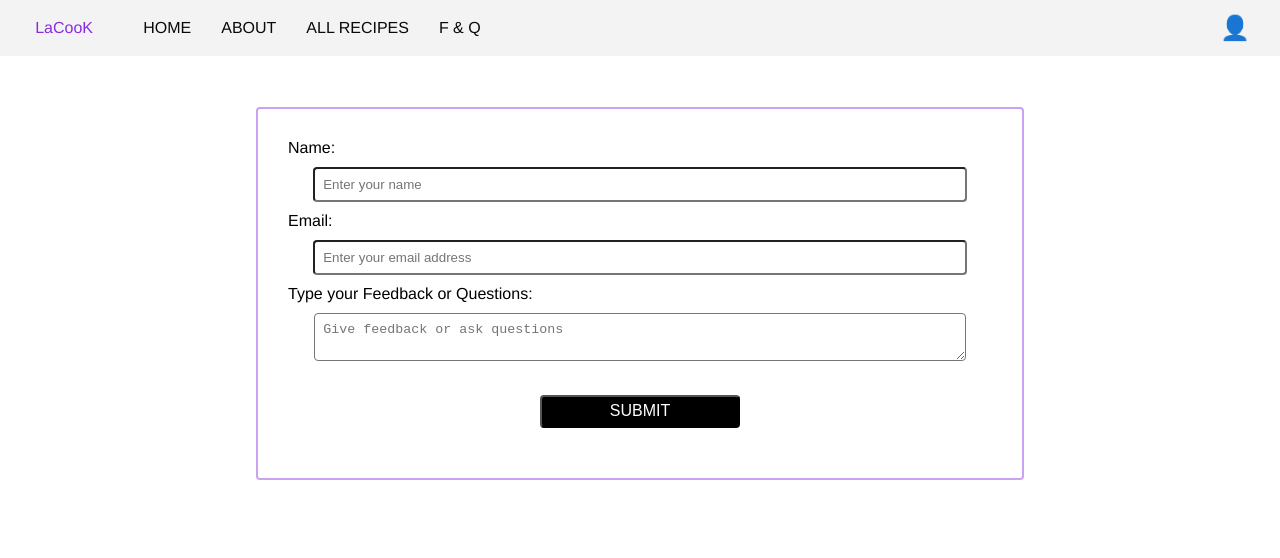
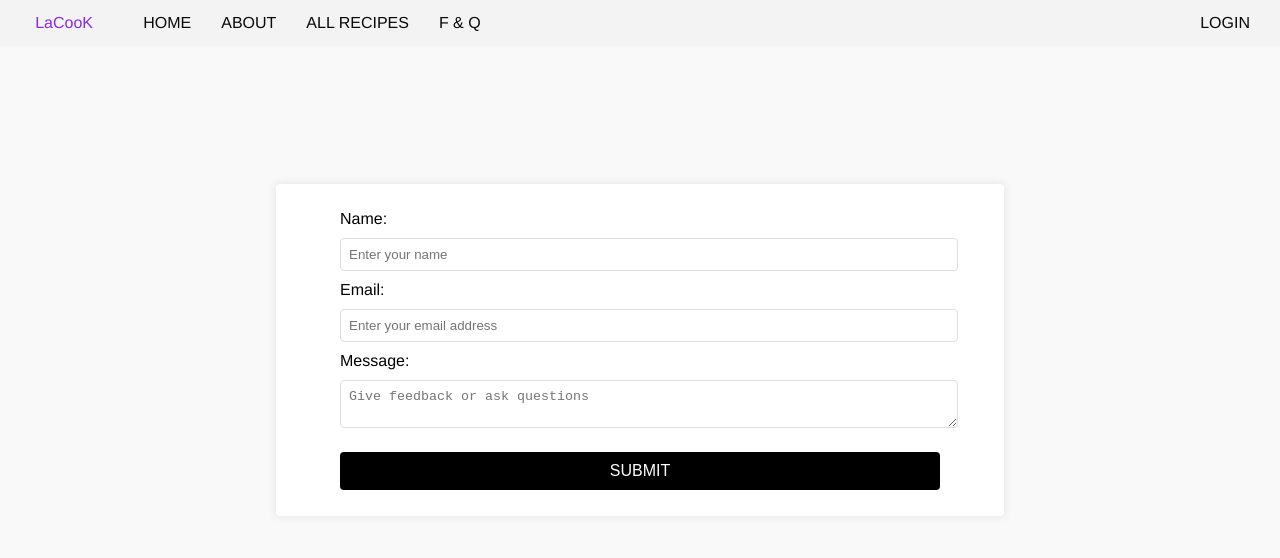
Before and after one commit to saduni-udeshika/vue-food-blog, a Vue app: page /feedback in a window 1280 px wide. Shown: the top 558 px of the page. Built offline with nearby package versions, Linux system fonts and the light colour scheme; no server answers.

Commit message:
Update styles

```diff
--- a/src/components/Navbar.vue
+++ b/src/components/Navbar.vue
@@ -10,21 +10,21 @@
     <router-link to="/recipes">
       <div class="nav-item">ALL RECIPES</div>
     </router-link>
+    <router-link to="/feedback">
+      <div class="nav-item">F & Q</div>
+    </router-link>
+    <div class="spacer"></div>
     <router-link v-if="$store.state.user" to="/compose">
       <div class="nav-item">COMPOSE</div>
     </router-link>
     <router-link v-if="$store.state.user" to="/feedback-list">
       <div class="nav-item">FEEDBACK</div>
     </router-link>
-    <router-link to="/feedback">
-      <div class="nav-item">F & Q</div>
-    </router-link>
-    <div class="spacer"></div>
     <div class="user-icon" v-if="user">
-      <div class="nav-item user-icon-content" @click="logout">⤴️</div>
+      <div class="nav-item" @click="logout">LOGOUT</div>
     </div>
     <router-link v-else to="/login" class="user-icon">
-      <div class="nav-item user-icon-content">👤</div>
+      <div class="nav-item">LOGIN</div>
     </router-link>
   </div>
 </template>
@@ -86,7 +86,7 @@ input
   margin-right: 15px
   display: flex
   align-items: center
-
+/* icon */
 .user-icon-content
   cursor: pointer
   font-size: 24px
--- a/src/views/Compose.vue
+++ b/src/views/Compose.vue
@@ -1,19 +1,17 @@
 <template>
   <div class="compose">
-    <h1>Compose</h1>
     <form @submit.prevent="submitPost">
-      <p>Upload Image Here</p>
-      <input type="file" @change="onFileChange" /><br />
-      <div id="image-box" v-if="imagePreview">
-        <img :src="imagePreview" alt="Image Preview" />
+      <div class="container">
+        <p>Upload Image Here...</p>
+        <input type="file" @change="onFileChange" /><br />
+        <div id="image-box" v-if="imagePreview">
+          <img :src="imagePreview" alt="Image Preview" />
+        </div>
       </div>
-      <input
-        type="text"
-        v-model="recipeHeading"
-        placeholder="Heading"
-        required
-      /><br />
-      <textarea v-model="recipe" placeholder="Recipe" required></textarea><br />
+      <label class="inputs">Recipe Tittle: </label><br />
+      <input type="text" v-model="recipeHeading" required /><br />
+      <label class="inputs">Recipe: </label><br />
+      <textarea v-model="recipe" required></textarea><br />
       <button type="submit">PUBLISH</button>
     </form>
   </div>
@@ -82,13 +80,18 @@ export default {
 <style lang="sass" scoped>
 .compose
   max-width: 600px
-  margin: 0 auto
+  margin: 10% auto
   padding: 2% 10%
   text-align: left
-  background-color: #f9f9f9
   border: 1px solid #ddd
   border-radius: 5px
   box-shadow: 0 0 10px rgba(0, 0, 0, 0.1)
+
+.container
+  border: 1px solid #ddd
+  border-radius: 5px
+  padding: 20px
+  margin-bottom: 25px
 
 form
   display: flex
@@ -96,14 +99,15 @@ form
 
 input[type="text"], textarea
   width: 100%
-  padding: 10px
+  padding: 10px 0px 10px 1px
   margin-bottom: 10px
   border: 1px solid #ddd
   border-radius: 5px
+  align-items: center
 
 button
-  padding: 10px 15px
-  background-color: #42b983
+  padding: 10px 8px
+  background-color: black
   color: white
   border: none
   border-radius: 5px
--- a/src/views/Feedback.vue
+++ b/src/views/Feedback.vue
@@ -1,7 +1,7 @@
 <template>
   <div class="feedback">
-    <form class="feedbackForm" @submit.prevent="submitFeedback">
-      <label class="inputs">Name: </label><br />
+    <form class="form" @submit.prevent="submitFeedback">
+      <label class="label">Name: </label>
       <input
         class="input"
         type="text"
@@ -9,7 +9,7 @@
         placeholder="Enter your name"
         required
       /><br />
-      <label class="inputs">Email: </label><br />
+      <label class="label">Email: </label>
       <input
         class="input"
         type="email"
@@ -17,7 +17,7 @@
         placeholder="Enter your email address"
         required
       /><br />
-      <label class="inputs">Type your Feedback or Questions: </label><br />
+      <label class="label">Message: </label>
       <textarea
         class="input"
         v-model="message"
@@ -25,7 +25,7 @@
         required
       ></textarea
       ><br />
-      <button class="submit" type="submit">SUBMIT</button>
+      <button class="button" type="submit">SUBMIT</button>
     </form>
   </div>
 </template>
@@ -72,28 +72,44 @@ export default {
 
 <style lang="sass" scoped>
 .feedback
+  display: flex
+  justify-content: center
+  align-items: center
   height: 76vh
-.feedbackForm
-  margin: 4% 20%
-  border: 2px solid #c9a3ef
+  background-color: #f9f9f9
+
+.form
+  max-width: 600px
+  width: 100%
+  padding: 2% 5%
+  box-shadow: 0 0 10px rgba(0, 0, 0, 0.1)
   border-radius: 4px
-  padding: 30px
+  background-color: #fff
+
 .input
-  width: 90%
+  width: 100%
   padding: 8px
-  margin: 10px
+  margin: 10px 0
   border-radius: 4px
-.inputs
-  float: left
+  border: 1px solid #ddd
+
+.label
+  display: block
   color: black
   font-size: 1rem
-.submit
-  width: 200px
-  padding: 0.75%
-  margin: 20px
+  text-align: left
+
+.button
+  width: 100%
+  padding: 10px
   border-radius: 4px
   font-size: 1rem
   color: white
   background-color: black
+  border: none
   cursor: pointer
+  margin-top: 10px
+
+.button:hover
+  background-color: #38a169
 </style>
--- a/src/views/FeedbackList.vue
+++ b/src/views/FeedbackList.vue
@@ -1,14 +1,17 @@
 <template>
   <div v-if="isLoggedIn" class="feedbackList">
-    <h1>Feedback</h1>
     <ul>
-      <li v-for="feedback in feedbacks" :key="feedback.id">
+      <li
+        v-for="feedback in feedbacks"
+        :key="feedback.id"
+        class="feedback-card"
+      >
         <strong>{{ feedback.name }}</strong
         >: {{ feedback.message }}
       </li>
     </ul>
   </div>
-  <div v-else>
+  <div v-else class="login-prompt">
     <p>Please log in to view feedback.</p>
   </div>
 </template>
@@ -18,7 +21,7 @@ import { getAuth, onAuthStateChanged } from "firebase/auth"
 import { getFirestore, collection, getDocs } from "firebase/firestore"
 
 export default {
-  name: "feedbackList",
+  name: "FeedbackList",
   data() {
     return {
       feedbacks: [],
@@ -52,9 +55,32 @@ export default {
 
 <style scoped>
 .feedbackList {
-  margin: 4% 20%;
+  margin: 2% 2%;
   padding: 30px;
-  border: 2px solid #c9a3ef;
   border-radius: 4px;
 }
+
+ul {
+  list-style-type: none;
+  padding-left: 20px; /* Add padding to separate bullets from text */
+}
+
+.feedback-card {
+  margin-bottom: 10px;
+  padding: 15px;
+  border: 1px solid #ddd;
+  border-radius: 5px;
+  background-color: #fff;
+  box-shadow: 0 0 5px rgba(0, 0, 0, 0.1);
+  text-align: left; /* Align text to the left */
+}
+
+.feedback-card:last-child {
+  margin-bottom: 0;
+}
+
+.login-prompt {
+  text-align: center;
+  margin: 20px;
+}
 </style>
--- a/src/views/Login.vue
+++ b/src/views/Login.vue
@@ -1,22 +1,29 @@
 <template>
-  <div class="form-container">
-    <h2>Login</h2>
-    <form @submit.prevent="login">
+  <div class="feedback">
+    <form class="form" @submit.prevent="login">
+      <h2>Login</h2>
       <div class="form-group">
-        <label for="email">Email</label>
-        <input type="email" v-model="email" required />
+        <label class="label">Email</label>
+        <input
+          class="input"
+          type="email"
+          v-model="email"
+          placeholder="Enter your email"
+          required
+        />
       </div>
       <div class="form-group">
-        <label for="password">Password</label>
-        <input type="password" v-model="password" required />
+        <label class="label">Password</label>
+        <input
+          class="input"
+          type="password"
+          v-model="password"
+          placeholder="Enter your password"
+          required
+        />
       </div>
-      <button type="submit">Login</button>
+      <button class="button" type="submit">Login</button>
     </form>
-    <!-- <div class="signup-link">
-      <p>
-        Don't have an account? <router-link to="/signup">Sign up</router-link>
-      </p>
-    </div> -->
   </div>
 </template>
 
@@ -48,50 +55,49 @@ export default {
 }
 </script>
 
-<style scoped>
-.form-container {
-  max-width: 400px;
-  margin: 0 auto;
-  padding: 20px;
-  border: 1px solid #ccc;
-  border-radius: 5px;
-}
-.form-group {
-  margin-bottom: 15px;
-}
-.form-group label {
-  display: block;
-  margin-bottom: 5px;
-}
-.form-group input {
-  width: 100%;
-  padding: 8px;
-  box-sizing: border-box;
-}
-button {
-  width: 100%;
-  padding: 10px;
-  background-color: #42b983;
-  color: white;
-  border: none;
-  border-radius: 5px;
-  cursor: pointer;
-}
-button:hover {
-  background-color: #38a169;
-}
-/* .signup-link {
-  margin-top: 15px;
-  text-align: center;
-}
-.signup-link p {
-  margin: 0;
-}
-.signup-link a {
-  color: #42b983;
-  text-decoration: none;
-}
-.signup-link a:hover {
-  text-decoration: underline;
-} */
+<style lang="sass" scoped>
+.feedback
+  display: flex
+  justify-content: center
+  align-items: center
+  height: 76vh
+  background-color: #f9f9f9
+
+.form
+  max-width: 600px
+  width: 100%
+  padding: 2% 5%
+  box-shadow: 0 0 10px rgba(0, 0, 0, 0.1)
+  border-radius: 4px
+  background-color: #fff
+
+.form-group
+  margin-bottom: 15px
+
+.label
+  display: block
+  color: black
+  font-size: 1rem
+  text-align: left
+
+.input
+  width: 100%
+  padding: 8px
+  margin: 10px 0
+  border-radius: 4px
+  border: 1px solid #ddd
+
+.button
+  width: 100%
+  padding: 10px
+  border-radius: 4px
+  font-size: 1rem
+  color: white
+  background-color: black
+  border: none
+  cursor: pointer
+  margin-top: 10px
+
+.button:hover
+  background-color: #38a169
 </style>
```
